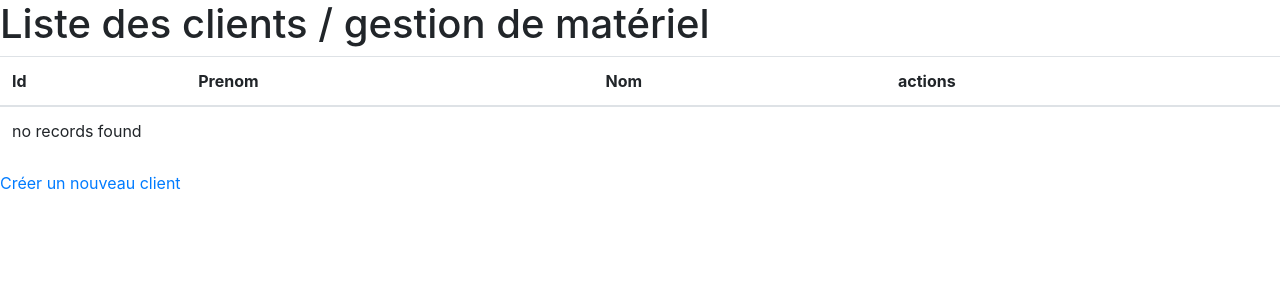
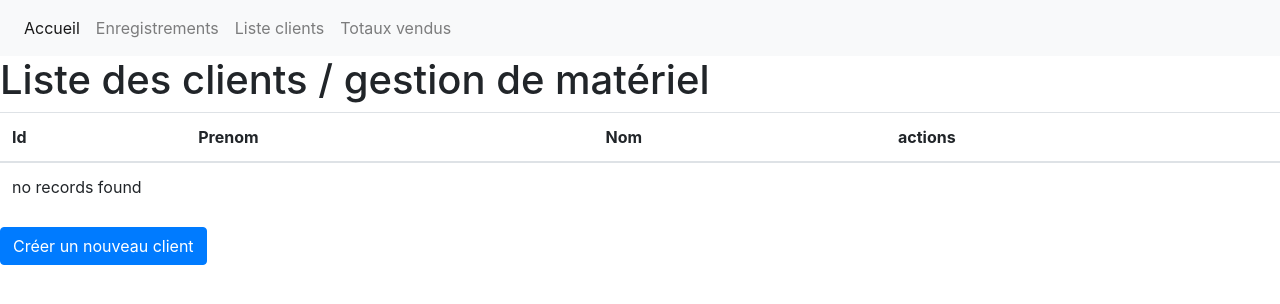
Before and after one commit to TristanLeproux/Test-Eukles, a Symfony app: template templates/client/index.html.twig in a window 1280 px wide. Shown: the top 304 px of the page. Run offline with Twig, Linux system fonts and the light colour scheme; the template is opened without the code that fills it, so the values that code supplies are empty; some libraries are stand-ins or nearby versions.

Commit message:
feat(design) : change btn colors

```diff
--- a/templates/base.html.twig
+++ b/templates/base.html.twig
@@ -7,10 +7,11 @@
 			{% endblock %}
 		</title>
 		{# Run `composer require symfony/webpack-encore-bundle`
-				           and uncomment the following Encore helpers to start using Symfony UX #}
+																																           and uncomment the following Encore helpers to start using Symfony UX #}
 		{% block stylesheets %}
 			{#{{ encore_entry_link_tags('app') }}#}
 			<link rel="stylesheet" href="https://maxcdn.bootstrapcdn.com/bootstrap/4.0.0/css/bootstrap.min.css" integrity="sha384-Gn5384xqQ1aoWXA+058RXPxPg6fy4IWvTNh0E263XmFcJlSAwiGgFAW/dAiS6JXm" crossorigin="anonymous">
+
 		{% endblock %}
 
 		{% block javascripts %}
@@ -18,6 +19,29 @@
 		{% endblock %}
 	</head>
 	<body>
+		<nav class="navbar navbar-expand-lg navbar-light bg-light">
+			<button class="navbar-toggler" type="button" data-toggle="collapse" data-target="#navbarNav" aria-controls="navbarNav" aria-expanded="false" aria-label="Toggle navigation">
+				<span class="navbar-toggler-icon"></span>
+			</button>
+			<div class="collapse navbar-collapse" id="navbarNav">
+				<ul class="navbar-nav">
+					<li class="nav-item active">
+						<a class="nav-link" href={{ path('base') }}>Accueil
+							<span class="sr-only">(current)</span>
+						</a>
+					</li>
+					<li class="nav-item">
+						<a class="nav-link" href={{ path('enregistrements') }}>Enregistrements</a>
+					</li>
+					<li class="nav-item">
+						<a class="nav-link" href={{ path('client_index') }}>Liste clients</a>
+					</li>
+					<li class="nav-item">
+						<a class="nav-link" href={{ path('totaux') }}>Totaux vendus</a>
+					</li>
+				</ul>
+			</div>
+		</nav>
 		{% block body %}{% endblock %}
 	</body>
 </html>
--- a/templates/client/_form.html.twig
+++ b/templates/client/_form.html.twig
@@ -1,4 +1,4 @@
 {{ form_start(form) }}
-    {{ form_widget(form) }}
-    <button class="btn">{{ button_label|default('Save') }}</button>
+{{ form_widget(form) }}
+<button class="btn">{{ button_label|default('Sauvegarder') }}</button>
 {{ form_end(form) }}
--- a/templates/client/index.html.twig
+++ b/templates/client/index.html.twig
@@ -22,7 +22,7 @@
 					<td>{{ client.Prenom }}</td>
 					<td>{{ client.Nom }}</td>
 					<td>
-						<a href="{{ path('client_show', {'id': client.id}) }}">Voir liste matériel</a>
+						<a class="btn btn-primary" href="{{ path('client_show', {'id': client.id}) }}" role="button">Voir liste matériel</a>
 					</td>
 				</tr>
 			{% else %}
@@ -32,6 +32,5 @@
 			{% endfor %}
 		</tbody>
 	</table>
-
-	<a href="{{ path('client_new') }}">Créer un nouveau client</a>
+	<a class="btn btn-primary" href="{{ path('client_new') }}" role="button">Créer un nouveau client</a>
 {% endblock %}
--- a/templates/client/show.html.twig
+++ b/templates/client/show.html.twig
@@ -33,4 +33,4 @@
 			</tr>
 		</tbody>
 	</td>
-</tr></tbody></td></tr></tbody></table><a href="{{ path('materiel_new') }}">ajouter un matériel</a></br><a href="{{ path('client_index') }}">Retour à la liste de clients</a>{{ include('client/_delete_form.html.twig') }}{% endblock %}
+</tr></tbody></td></tr></tbody></table><a class="btn btn-primary" href="{{ path('materiel_new') }}" role="button">ajouter un matériel</a></br><a class="btn btn-primary" href="{{ path('client_index') }}" role="button">Retour à la liste de clients</a>{{ include('client/_delete_form.html.twig') }}{% endblock %}
--- a/templates/client/totaux.html.twig
+++ b/templates/client/totaux.html.twig
@@ -49,8 +49,7 @@
 		</tbody>
 	</table>
 	<h2>Le client le plus rentable est
-		{{ prenom }}
-		{{ nom }}
+		{{ prenom ~ " " ~ nom }}
 		avec un total vendu de
 		{{ max }}
 		euros
--- a/templates/materiel/new.html.twig
+++ b/templates/materiel/new.html.twig
@@ -9,5 +9,5 @@
 
 	{{ include('materiel/_form.html.twig') }}
 
-	<a href="{{ path('client_index') }}">Retour à la liste des clients</a>
+	<a class="btn btn-primary" href="{{ path('client_index') }}" role="button">Retour à la liste des clients</a>
 {% endblock %}
```
Also changed, not shown: templates/base/index.html.twig (+7 -10 lines), templates/client/new.html.twig (+6 -4 lines).
